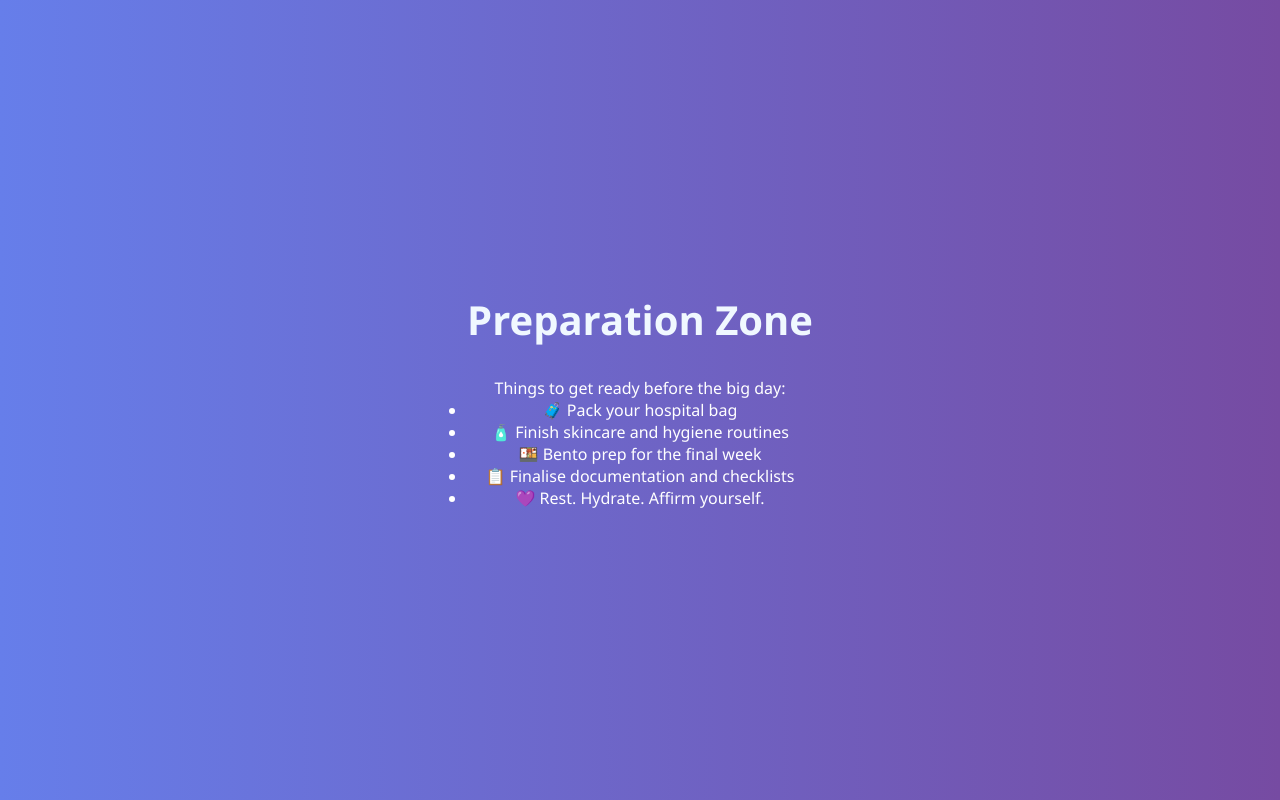
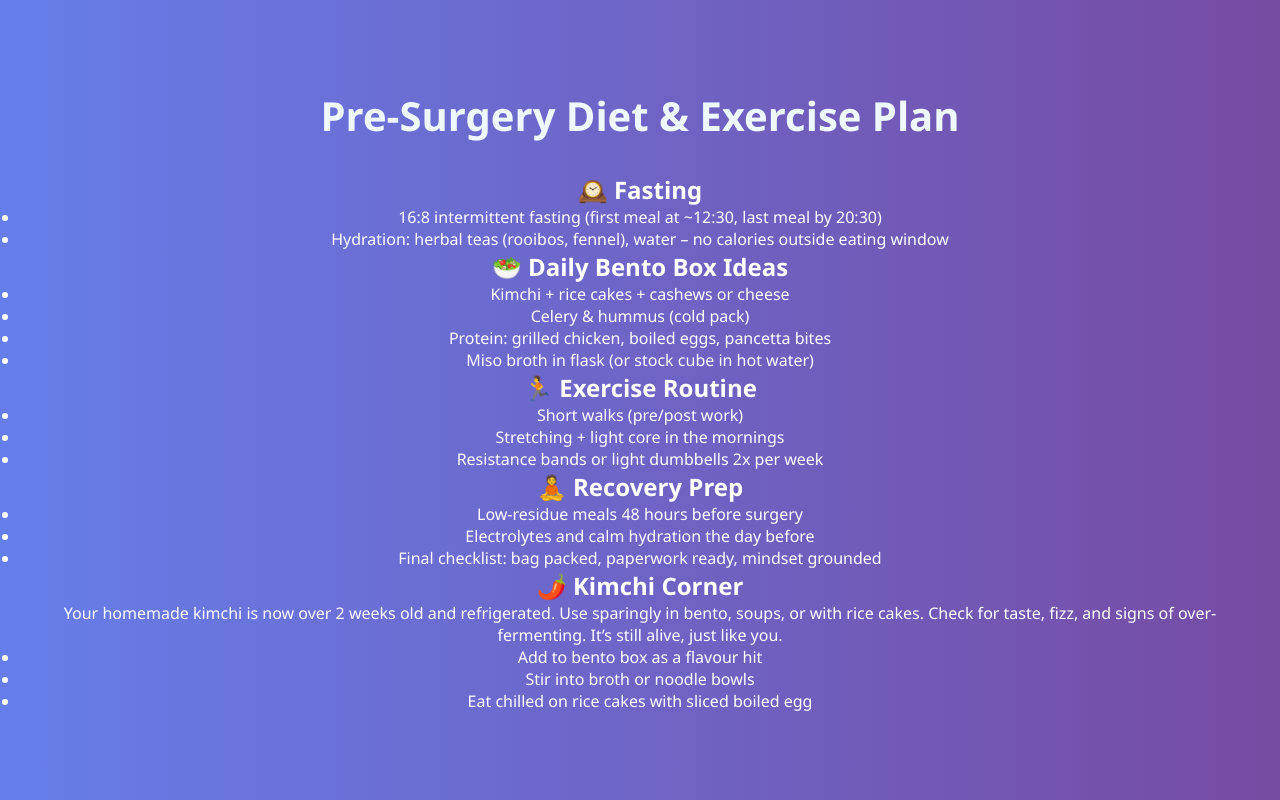
Before and after one commit to breaoneill/chuffchart-countdown, a plain HTML site: page prep.html in a window 1280 px wide. Drawn offline with Linux system fonts and the light colour scheme; a script that the page names is missing.

```diff
--- a/prep.html
+++ b/prep.html
@@ -3,23 +3,63 @@
 <head>
   <meta charset="UTF-8" />
   <meta name="viewport" content="width=device-width, initial-scale=1.0"/>
-  <title>Pre-Surgery Prep</title>
+  <title>Chuff Chart – Prep Plan</title>
   <link rel="stylesheet" href="style.css" />
 </head>
 <body>
   <div class="background-gradient">
     <div class="content">
-      <h1>Preparation Zone</h1>
-      <p>Things to get ready before the big day:</p>
-      <ul>
-        <li>🧳 Pack your hospital bag</li>
-        <li>🧴 Finish skincare and hygiene routines</li>
-        <li>🍱 Bento prep for the final week</li>
-        <li>📋 Finalise documentation and checklists</li>
-        <li>💜 Rest. Hydrate. Affirm yourself.</li>
-      </ul>
+      <h1>Pre-Surgery Diet & Exercise Plan</h1>
+
+      <section>
+        <h2>🕰️ Fasting</h2>
+        <ul>
+          <li>16:8 intermittent fasting (first meal at ~12:30, last meal by 20:30)</li>
+          <li>Hydration: herbal teas (rooibos, fennel), water – no calories outside eating window</li>
+        </ul>
+      </section>
+
+      <section>
+        <h2>🥗 Daily Bento Box Ideas</h2>
+        <ul>
+          <li>Kimchi + rice cakes + cashews or cheese</li>
+          <li>Celery & hummus (cold pack)</li>
+          <li>Protein: grilled chicken, boiled eggs, pancetta bites</li>
+          <li>Miso broth in flask (or stock cube in hot water)</li>
+        </ul>
+      </section>
+
+      <section>
+        <h2>🏃 Exercise Routine</h2>
+        <ul>
+          <li>Short walks (pre/post work)</li>
+          <li>Stretching + light core in the mornings</li>
+          <li>Resistance bands or light dumbbells 2x per week</li>
+        </ul>
+      </section>
+
+      <section>
+        <h2>🧘 Recovery Prep</h2>
+        <ul>
+          <li>Low-residue meals 48 hours before surgery</li>
+          <li>Electrolytes and calm hydration the day before</li>
+          <li>Final checklist: bag packed, paperwork ready, mindset grounded</li>
+        </ul>
+      </section>
+
+      <section>
+        <h2>🌶️ Kimchi Corner</h2>
+        <p>Your homemade kimchi is now over 2 weeks old and refrigerated. Use sparingly in bento, soups, or with rice cakes. Check for taste, fizz, and signs of over-fermenting. It’s still alive, just like you.</p>
+        <ul>
+          <li>Add to bento box as a flavour hit</li>
+          <li>Stir into broth or noodle bowls</li>
+          <li>Eat chilled on rice cakes with sliced boiled egg</li>
+        </ul>
+      </section>
+
     </div>
   </div>
+
   <script src="script.js"></script>
 </body>
 </html>
```
